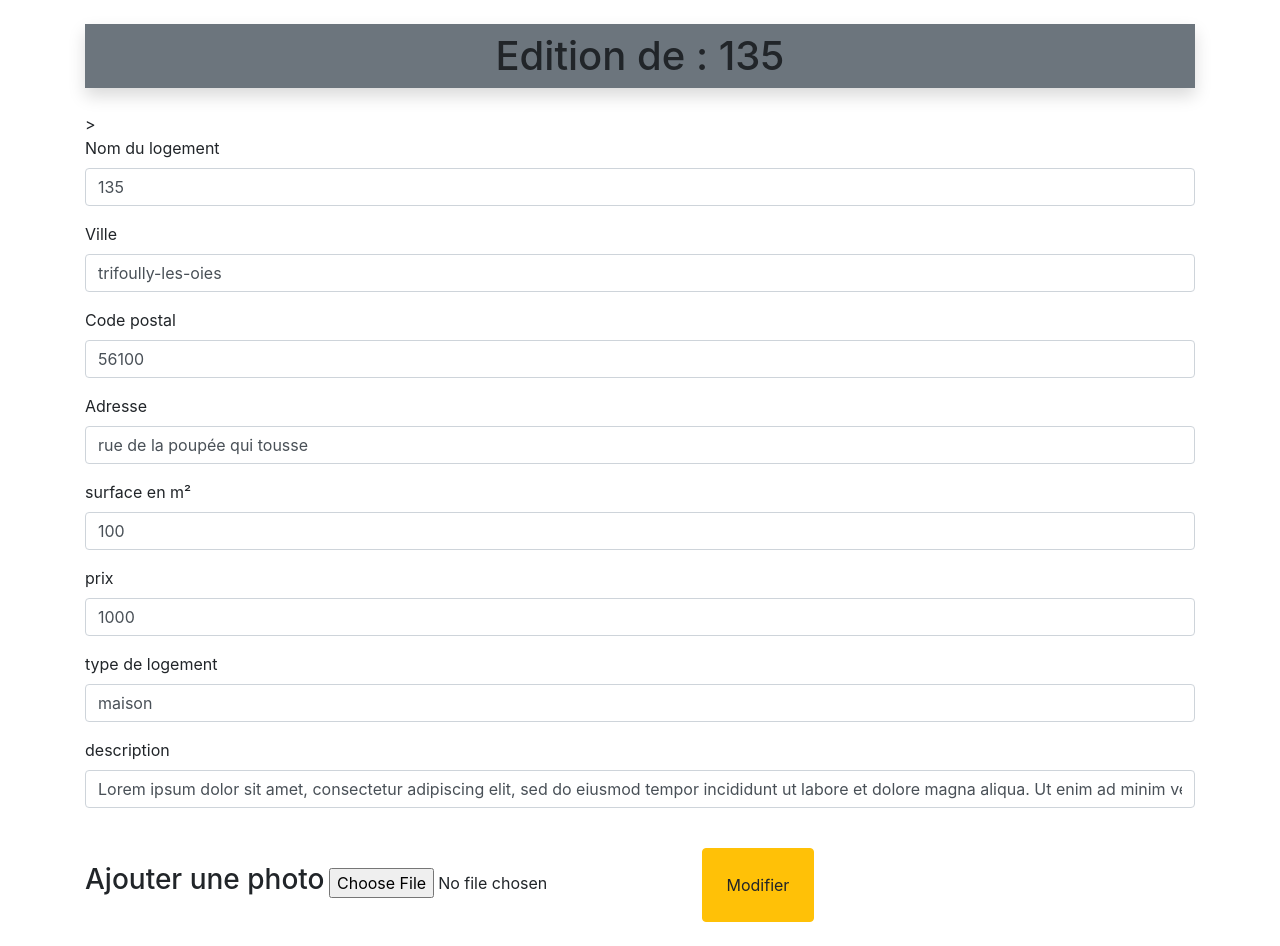
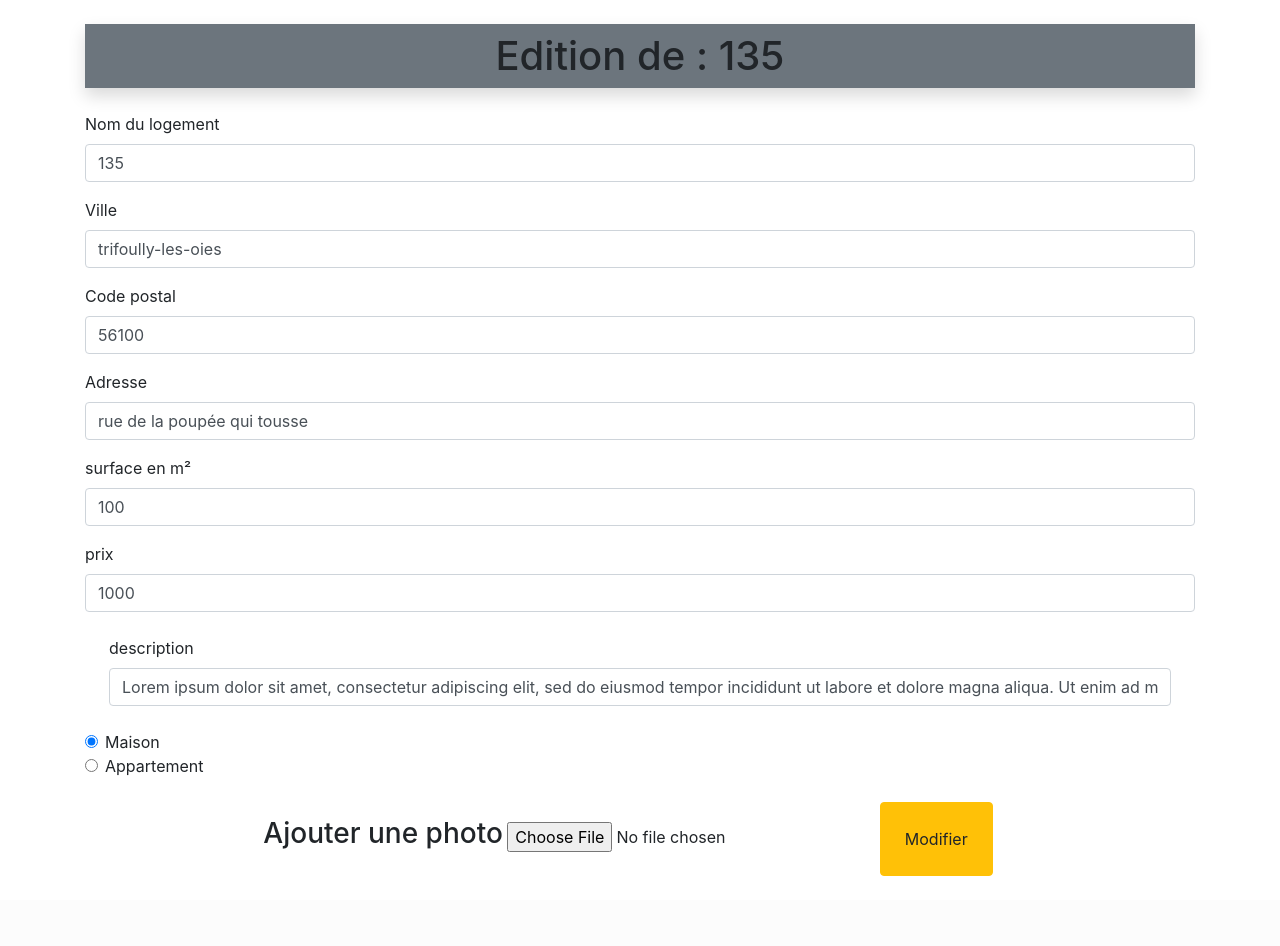
Before and after one commit to AntoineCheminPro/eval-POO-MVC, a PHP site: page /logements/edit/1 in a window 1280 px wide. Shown: the part 56-1002 px from the top of the page. After the commit the page ends 932 px from the top, so only its background shows below. Run offline with PHP 8.4, Linux system fonts and the light colour scheme; data comes from the database, SQL or seed files in the repository; some libraries are stand-ins or nearby versions.

Commit message:
last commit

```diff
--- a/view/edit.logement.view.php
+++ b/view/edit.logement.view.php
@@ -1,6 +1,6 @@
 <?php ob_start() ?>
 
-<form method="POST" action="<?= URL ?>logements/editvalid" enctype="multipart/form-data">>
+<form method="POST" action="<?= URL ?>logements/editvalid" enctype="multipart/form-data">
 
     <div class="form-group">
         <label for="title">Nom du logement</label>
@@ -26,29 +26,35 @@
         <label for="price">prix</label>
         <input type="number" class="form-control" value="<?= $logement->getPrice() ?>" id="price" name="price" placeholder="prix">
     </div>
-    <div class="form-group">
-        <label for="logement_type">type de logement</label>
-        <input type="text" class="form-control" value="<?= $logement->getLogementType() ?>" id="logement_type" name="logement_type" placeholder="type de logement">
-    </div>
-    <div class="form-group">
+    <div class="form-group m-4">
         <label for="logement_description">description</label>
         <input type="text" class="form-control" value="<?= $logement->getLogementDescription() ?>" id="logement_description" name="logement_description" placeholder="description">
     </div>
 
-    <!-- --------------btn modifier------------------------------ -->
-    <input type="hidden" name="id" value="<?= $logement->getId() ?>">
-    <div class="container text-center">
+    <!-- --------------------Radio buttons -------------------------- -->
+    <div class="form-check">
+        <input class="form-check-input " type="radio" value="Maison" id="logement_type" name="logement_type" checked>
+        <label class="form-check-label" for="flexCheckDefault">
+            Maison
+        </label>
+    </div>
+    <div class="form-check">
+        <input class="form-check-input " type="radio" value="Appartement" id="logement_type" name="logement_type" >
+        <label class="form-check-label" for="flexCheckChecked">
+            Appartement
+        </label>
     </div>
 
     <!-- ---------------------------Upload image------------------------ -->
-    <div>
-    <label for="photo"> <h3> Ajouter une photo</h3></label>
-    <input type="file" id="photo" name="photo">
-    <button type="submit" onclick="imgUpload(<?= $logement->getId() ?>)"class="btn btn-warning m-4 p-4">Modifier</button>
+    <div class="container text-center">
+        <input type="hidden" name="id" value="<?= $logement->getId() ?>">
+        <label for="photo">
+            <h3> Ajouter une photo</h3>
+        </label>
+        <input type="file" id="photo" name="photo">
+        <button type="submit" onclick="imgUpload(<?= $logement->getId() ?>)" class="btn btn-warning m-4 p-4">Modifier</button>
     </div>
 </form>
-
-
 
 <?php
 
--- a/view/home.view.php
+++ b/view/home.view.php
@@ -6,7 +6,7 @@
 
 <div class="row p-2 m-auto align-items-center justify-content-between" style="height: 30rem">
 <?php foreach ($logements as $logement) : ?>
-  <div class="card text-center" style="width: 18rem;">
+  <div class="card text-center mx-auto my-3 clo-sm-10 p-3" style="width: 25rem;">
   <img src="../upload/<?= $logement->getPhoto() ?>" class="card-img-top p-4 m-2" alt="photo du logement">
   <div class="card-body">
     <h5 class="card-title"><?= $logement->getTitle() ?></h5>
--- a/view/img.upload.view.php
+++ /dev/null
@@ -1 +0,0 @@
-<?php require_once "Model/ImgManager.php" ?>
```
Also changed, not shown: view/new.logement.view.php (+15 -5 lines), upload/1641145268.jpg (added), upload/1641145279.jpg (added).
